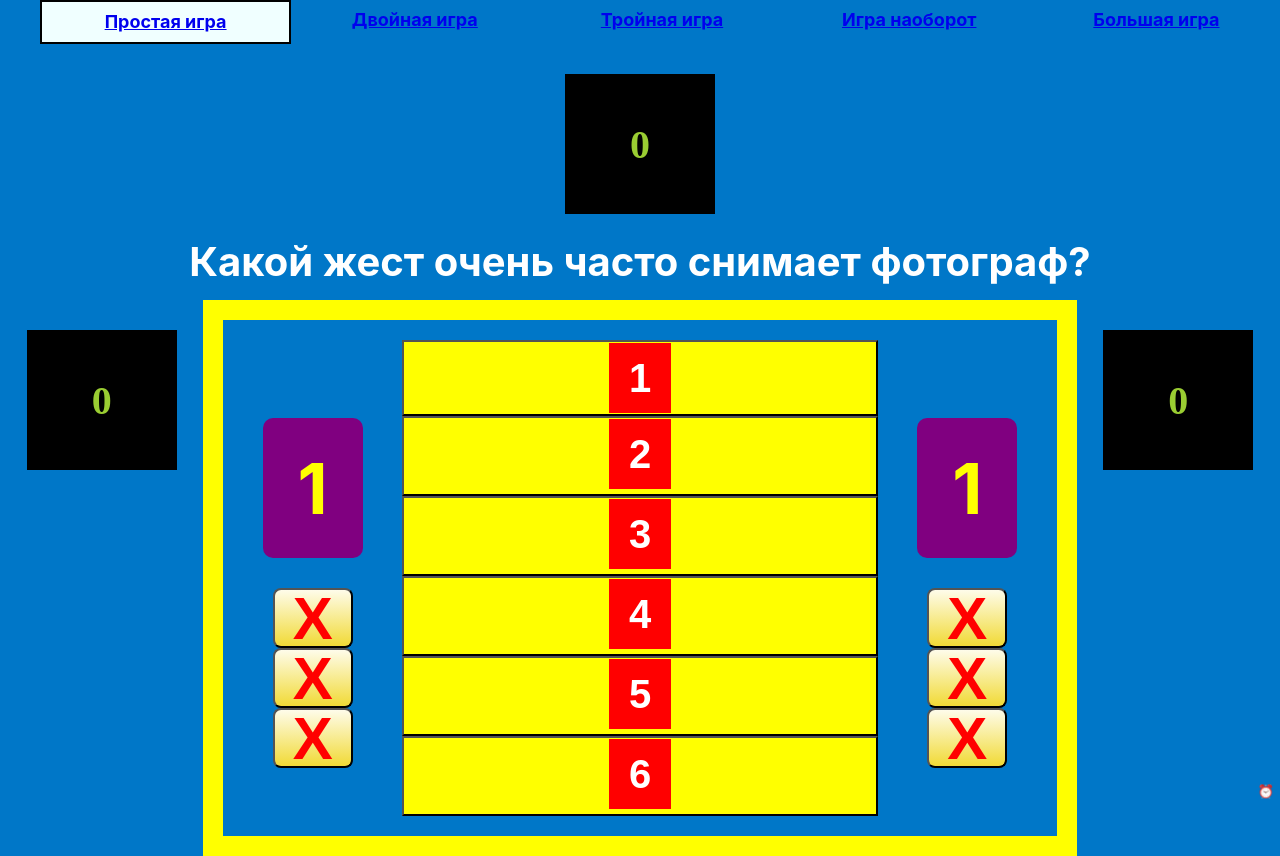
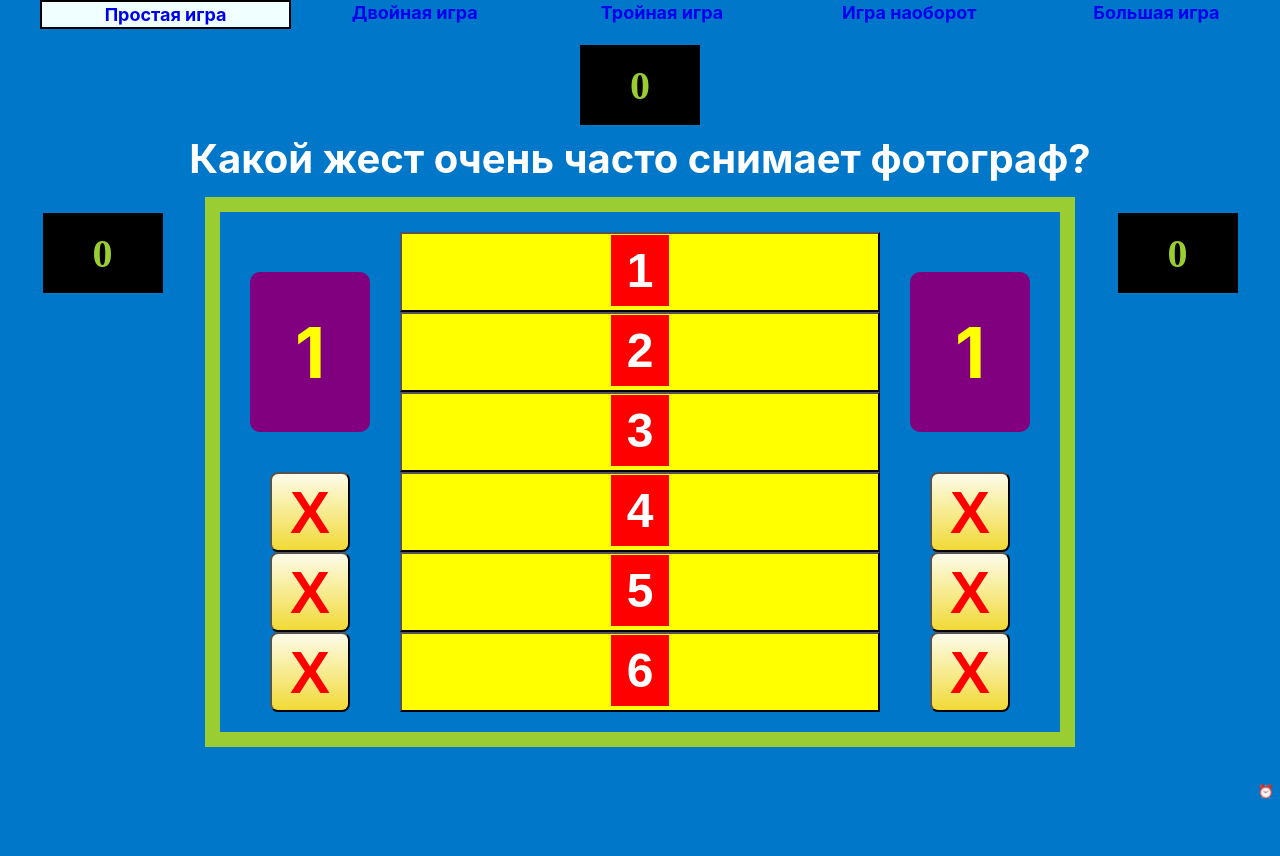
Before and after one commit to helly-15/100k1, a React (Create React App) app: page /biggame in a window 1280 px wide. Both pictures are taken after a click on the button "ПОЕХАЛИ!". After the commit the page ends 800 px from the top, so only its background shows below. Built offline with nearby package versions, Linux system fonts and the light colour scheme; the HTML template or start-up script is replaced by a standard one.

Commit message:
fix: not styles

```diff
--- a/src/App.css
+++ b/src/App.css
@@ -1,5 +1,7 @@
 .App {
   text-align: center;
+  height: 100vh;
+  width: 100%;
 }
 .button-timer {
   position: absolute;
--- a/src/components/mistakes-counter/MistakesCounter.scss
+++ b/src/components/mistakes-counter/MistakesCounter.scss
@@ -5,8 +5,8 @@
     justify-content: center;
     align-items: center;
     &__round-icon {
-        width: 100px;
-        height: 140px;
+        width: 15vh;
+        height: 20vh;
         border-radius: 10px;
         background-color: purple;
         color: yellow;
@@ -15,11 +15,11 @@
         justify-content: center;
         align-items: center;
         font-weight: 700;
-        margin: 30px 0;
+        margin: 5vh 0;
     }
     &__cross-icon {
-        width: 80px;
-        height: 60px;
+        width: 10vh;
+        height: 10vh;
         border-radius: 8px;
         background: linear-gradient(to bottom, #fefcea 0%,#f1da36 100%);
         color: red;
--- a/src/components/navbar/Navbar.scss
+++ b/src/components/navbar/Navbar.scss
@@ -5,9 +5,10 @@
     &__tab {
         flex: 1;
         font-size: 18px;
-        line-height: 40px;
+        line-height: 25px;
         font-weight: 700;
         box-sizing: border-box;
+        text-decoration: none;
         &_active{
             background-color: azure;
             border: 2px solid black;
--- a/src/components/question-list/RepliesList.scss
+++ b/src/components/question-list/RepliesList.scss
@@ -12,7 +12,7 @@
         display: flex;
         margin: 0 auto;
         width: 100%;
-        min-height: 70px;
+        height: 10vh;
         transition: 0.5s;
         &_answered {
             background-color: black;
@@ -20,13 +20,12 @@
     }
 
     &__reply_answer {
-        font-size: 40px;
-        line-height: 50px;
+        font-size: 6vh;
         background-color: red;
         font-weight: 700;
         color: white;
         margin: 0 auto;
-        padding: 10px 20px;
+        padding: 1vh 2vh;
 
         &_answered {
             background-color: black;
--- a/src/components/questions-board/QuestionsBoard.scss
+++ b/src/components/questions-board/QuestionsBoard.scss
@@ -1,5 +1,5 @@
 .questions-board {
-    border: 20px solid yellow;
+    border: 15px solid yellowgreen;
     display: flex;
     flex: 4;
     box-sizing: border-box;
--- a/src/components/round-score/RoundScore.scss
+++ b/src/components/round-score/RoundScore.scss
@@ -1,7 +1,7 @@
 .round-score{
-    height: 140px;
+    height: 10vh;
     background-color: black;
-    width: 150px;
+    width: 15vh;
     color: yellowgreen;
     font-weight: 700;
     font-size: 40px;
@@ -10,5 +10,5 @@
     align-items: center;
     justify-content: center;
     font-family: 'Press Start 2P', cursive;
-    margin: 30px auto;
+    margin: 2vh auto;
 }
--- a/src/modals/modal-starter/ModalStarter.scss
+++ b/src/modals/modal-starter/ModalStarter.scss
@@ -2,8 +2,12 @@
     width: 100%;
     height: 100vh;
     background-color: rgba(black, 0.5);
+    &__image-wrapper {
+        height: 100vh;
+    }
     &__image {
-            max-height: 100vh;
+        max-height: 100%;
+        max-width: 100%;
     }
     &__button {
         position: absolute;
```
